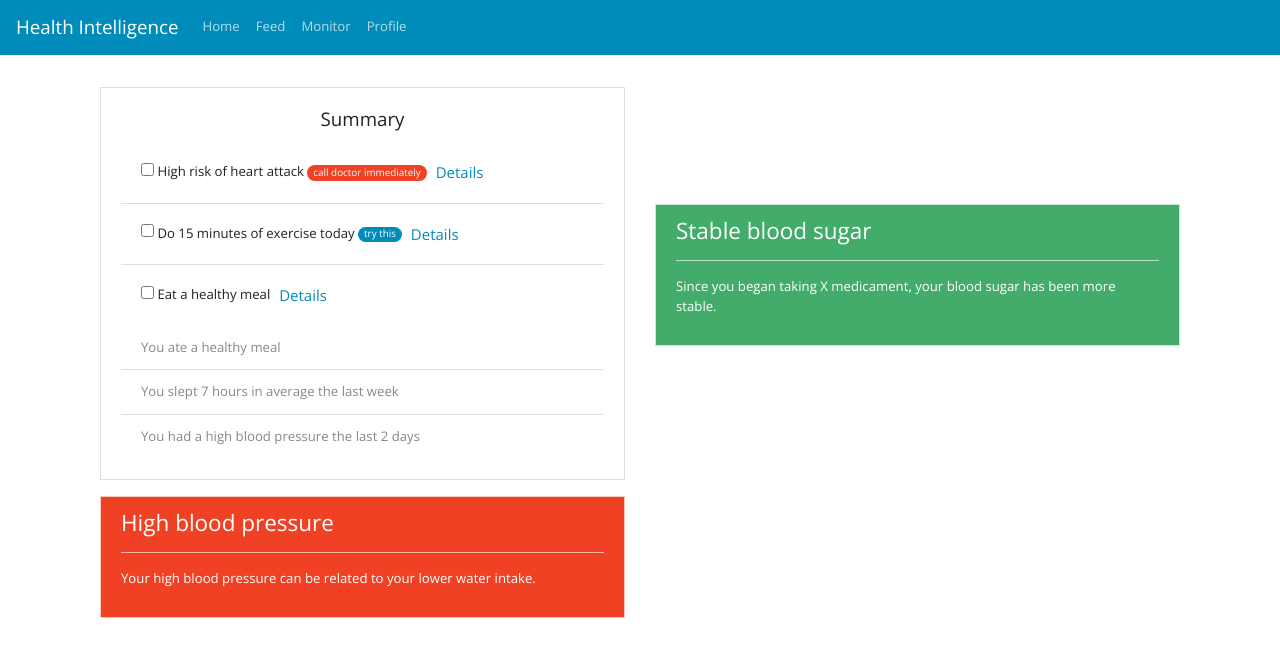
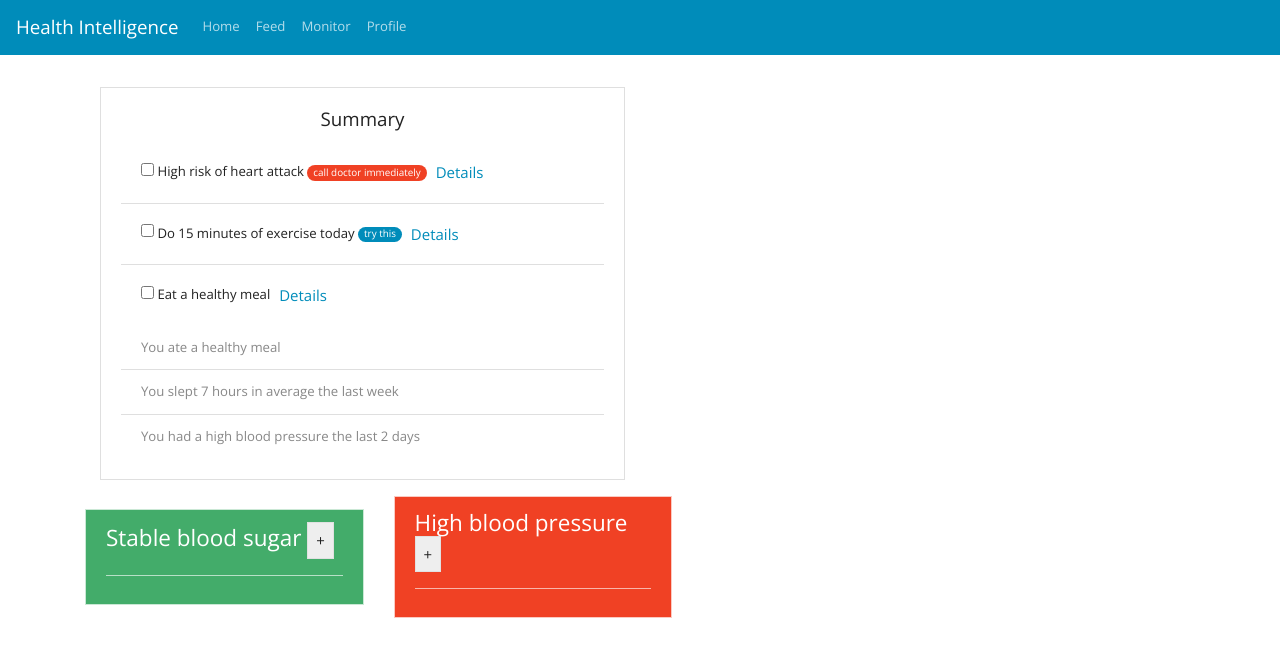
Before and after one commit to eduardvercaemer/itesm-hackathon-health-intelligence, a Next.js app: page /home in a window 1280 px wide. Shown: the top 656 px of the page. Built offline with nearby package versions, Linux system fonts and the light colour scheme.

Commit message:
add: accordion for nots

```diff
--- a/components/main-dashboard.js
+++ b/components/main-dashboard.js
@@ -1,12 +1,36 @@
-import { Badge, Container, Card, Row, Col, Alert } from "react-bootstrap";
+import {
+  Badge,
+  Button,
+  Container,
+  Card,
+  Row,
+  Col,
+  Alert,
+  Accordion,
+} from "react-bootstrap";
 import UserActions from "./user-actions";
 
-const Notification = ({ title, content, variant }) => (
+// the content is initialy hidden and shown with a fade in animation using
+// an accordion
+const Notification = ({ index, title, content, variant }) => (
   <Col xs={12} md={6} className="my-auto">
-    <Alert className="h-100 mt-3" variant={variant}>
-      <Alert.Heading>{title}</Alert.Heading>
+    <Alert className="h-100 w-100 mt-3" variant={variant}>
+      <Alert.Heading>
+        {title}
+        {' '}
+        <Accordion.Toggle
+          as={Button}
+          variant="light"
+          eventKey={index}
+          icon="fa-solid fa-arrow-right"
+        >
+          +
+        </Accordion.Toggle>
+      </Alert.Heading>
       <hr />
-      <p>{content}</p>
+      <Accordion.Collapse eventKey={index}>
+        <p>{content}</p>
+      </Accordion.Collapse>
     </Alert>
   </Col>
 );
@@ -40,9 +64,17 @@ export default function MainDashboard() {
           </Card>
         </Col>
 
-        {notifications.map((notification) => (
-          <Notification key={notification.title} {...notification} />
-        ))}
+        <Accordion>
+          <Row>
+            {notifications.map((notification, index) => (
+              <Notification
+                index={`${index}`}
+                key={notification.title}
+                {...notification}
+              />
+            ))}
+          </Row>
+        </Accordion>
       </Row>
     </Container>
   );
```
